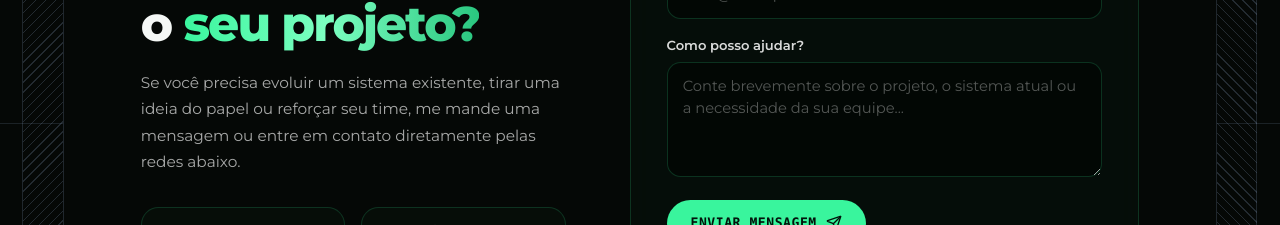
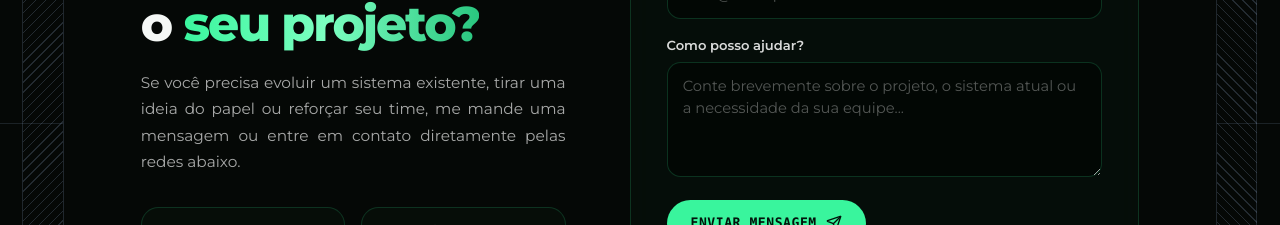
Before and after one commit to trpereira711/trpereira711.github.io, a Next.js app: page / in a window 1280 px wide. Shown: the part 4332-4557 px from the top of the page. Built offline with nearby package versions, Linux system fonts and the light colour scheme.

Commit message:
style: justifica descrição da seção de Contato no desktop

```diff
--- a/src/app/globals.css
+++ b/src/app/globals.css
@@ -1603,7 +1603,7 @@ body::after {
   color: rgba(255, 255, 255, 0.65);
   font-size: clamp(0.95rem, 1.2vw, 1.08rem);
   line-height: 1.7;
-  text-wrap: pretty;
+  text-align: justify;
 }
 
 .contact-channels {
@@ -1955,6 +1955,10 @@ body::after {
   }
 
   /* 05. Contato: Botões rápidos lado a lado e formulário compacto */
+  .contact-description {
+    text-align: left;
+  }
+
   .contact-channels {
     grid-template-columns: repeat(2, 1fr);
     gap: 0.65rem;
```
